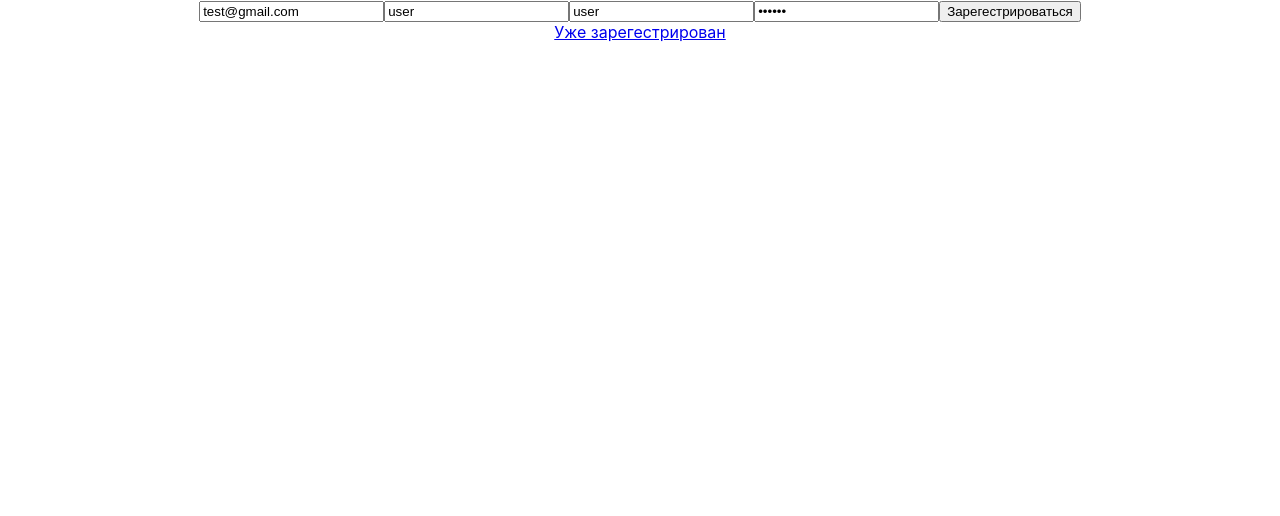
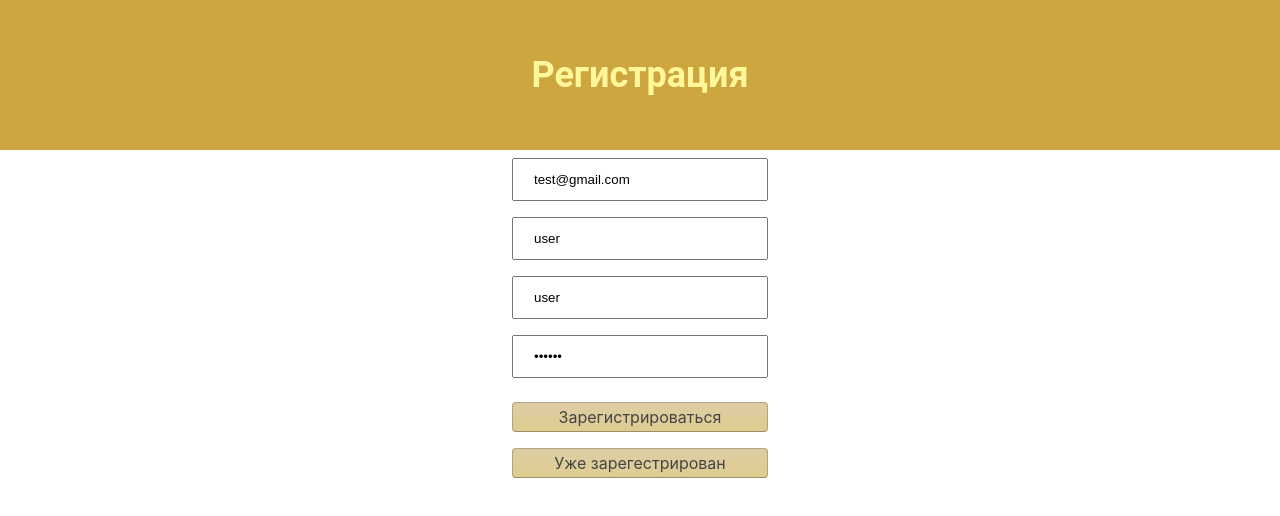
Before and after one commit to wictory13/web-flashcards, a React (Create React App) app: page /signUp in a window 1280 px wide. Shown: the top 516 px of the page. Built offline with nearby package versions, Linux system fonts and the light colour scheme.

Commit message:
Форма регистрации и входа

```diff
--- a/src/Collection.css
+++ b/src/Collection.css
@@ -27,7 +27,12 @@
     width: 40%;
     justify-content: center;
     flex-direction: column;
-    margin-left: 25%;
-    margin-right: 25%;
 
 }
+.home-panel{
+    display: flex;
+    flex-direction: column;
+    justify-content: center;
+    align-items: center;
+
+}
--- a/src/Collection.js
+++ b/src/Collection.js
@@ -11,7 +11,7 @@ const Collection = (props) =>{
                     <h2>{props.name}</h2>
                     <h>{`Количество карточек в коллекции ${props.count}`}</h>
                 </div>
-                    <div className="bottom-panel-actions">
+                    <div className="bottom-panel-actions home-panel">
                         <div id="speechBtn" className="bottom-panel-button home-card" data-uk-button-checkbox
                              data-uk-tooltip="{pos:'bottom'}" >
                             <Link id="btnVoice" className="uk-button uk-width-1-1"
--- a/src/CollectionForWork.css
+++ b/src/CollectionForWork.css
@@ -71,10 +71,10 @@
     color: #DECDA5;
 }
 
-#gameover.death {
+#game.death {
     -webkit-margin-after: 20%;
 }
-#gameover {
+#game {
     background: #CEA640;
     color: #FFF79A;
     display: block;
--- a/src/CollectionForWork.js
+++ b/src/CollectionForWork.js
@@ -62,7 +62,7 @@ class CollectionForWork extends Component {
         if(this.state.endCheck){
             return (
                 <div>
-                <div id="gameover"  className="death">
+                <div id="game"  className="death">
                     <h2>Вы запомнили {this.state.score} из {this.props.match.params.count}</h2>
                 </div>
                     <Link className="link" to={'/'}>Вернуться в меню</Link>
--- a/src/Home.js
+++ b/src/Home.js
@@ -32,7 +32,7 @@ class Home extends React.Component {
         return (
             <div>
 
-                    <div id="gameover" >
+                    <div id="game" >
                         <h2>Добро пожаловать, {this.props.userData.name}!</h2>
                         <h>Ваши коллекции:</h>
                     </div>
--- /dev/null
+++ b/src/SingIn.css
@@ -0,0 +1,18 @@
+.input{
+    width: 20%;
+    padding: 12px 20px;
+    margin: 8px 0;
+    box-sizing: border-box;
+    display: flex;
+    flex-direction: column;
+
+    align-items: center;
+}
+
+.form{
+    display: flex;
+    flex-direction: column;
+    justify-content: center;
+    align-items: center;
+
+}
--- a/src/SingIn.js
+++ b/src/SingIn.js
@@ -1,5 +1,6 @@
 import React,{Component} from 'react';
 import {Link} from "react-router-dom";
+import './SingIn.css'
 import cookie from 'react-cookies';
 
 const namesForm = ['email','password'];
@@ -58,12 +59,23 @@ class SignIn extends Component{
                 <br/>Sorry, please try later.</p><Link to={'/'}>Ok</Link></div></div>);
         };
         return(<div>
-            <form onSubmit={this.sentData}>
-                <input type='email' name='email' placeholder='Enter your email' defaultValue='test@gmail.com'/>
-                <input type='password' name='password' placeholder='Enter your password' defaultValue='123456'/>
-                <button >Войти</button>
+            <div id="game"  >
+                <h2>Вход в приложение</h2>
+            </div>
+            <form   onSubmit={this.sentData}>
+            <div className="form">
+                <input className="input" type='email' name='email' placeholder='Enter your email' defaultValue='test@gmail.com'/>
+                <input  className="input" type='password' name='password' placeholder='Enter your password' defaultValue='123456'/>
+            </div>
+
+                <div id="speechBtn" className="bottom-panel-button" data-uk-button-checkbox
+                     data-uk-tooltip="{pos:'bottom'}" >
+                    <button id="btnVoice" className="uk-button uk-width-1-2 first">
+                        Войти
+                    </button>
+                </div>
             </form>
-            <Link to={'/signUp'}>Зарегестрироваться</Link>
+            <Link cid="btnVoice" className="uk-button uk-width-1-2" to={'/signUp'}>Зарегистрироваться</Link>
         </div>)
     }
 }
--- a/src/SingUp.js
+++ b/src/SingUp.js
@@ -62,15 +62,26 @@ class SignUp extends Component {
             Sorry, please try later.</p><Link to={'/signUp'}>Ok</Link></div></div>);
         }
         return (<div>
+            <div id="game"  >
+                <h2>Регистрация</h2>
+            </div>
             <form onSubmit={this.sentData} className='SignUp'>
-                <input type='email' name='email' placeholder='Enter your email' defaultValue='test@gmail.com'/>
-                <input type='text' name='login' placeholder='Enter your login' defaultValue='user'/>
-                <input type='text' name='firstName' placeholder='Enter your First Name' defaultValue='user'/>
+                <div className="form">
+                <input className="input" type='email' name='email' placeholder='Enter your email' defaultValue='test@gmail.com'/>
+                <input className="input" type='text' name='login' placeholder='Enter your login' defaultValue='user'/>
+                <input className="input" type='text' name='firstName' placeholder='Enter your First Name' defaultValue='user'/>
                 {/*<input type='text' name='lastName' placeholder='Enter your Last Name' defaultValue='user'/>*/}
-                <input type='password' name='password' placeholder='Enter password' defaultValue='123456'/>
-                <button>Зарегестрироваться</button>
+                <input className="input" type='password' name='password' placeholder='Enter password' defaultValue='123456'/>
+                </div>
+                <div id="speechBtn" className="bottom-panel-button" data-uk-button-checkbox
+                     data-uk-tooltip="{pos:'bottom'}" >
+                    <button id="btnVoice" className="uk-button uk-width-1-2 first">
+                        Зарегистрироваться
+                    </button>
+
+                </div>
             </form>
-            <Link to={'/'}>Уже зарегестрирован</Link>
+            <Link className="uk-button uk-width-1-2" to={'/'}>Уже зарегестрирован</Link>
         </div>);
     }
 }
```
